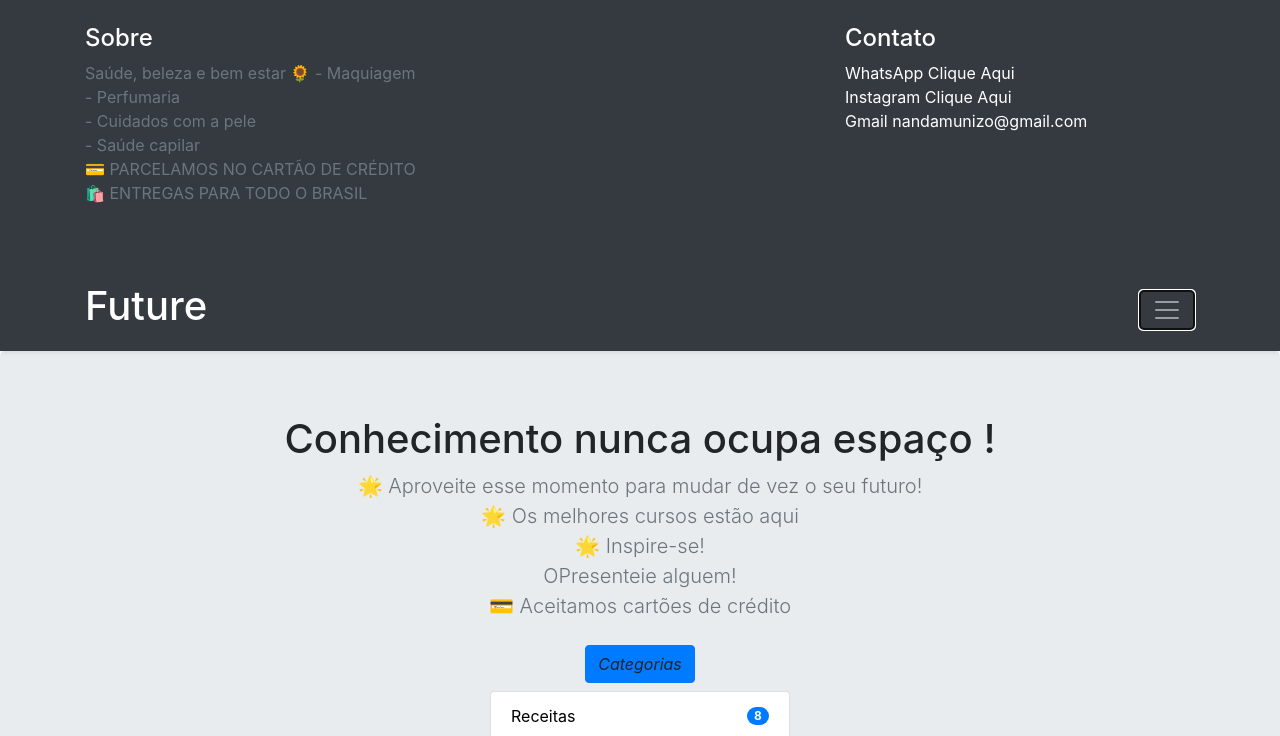
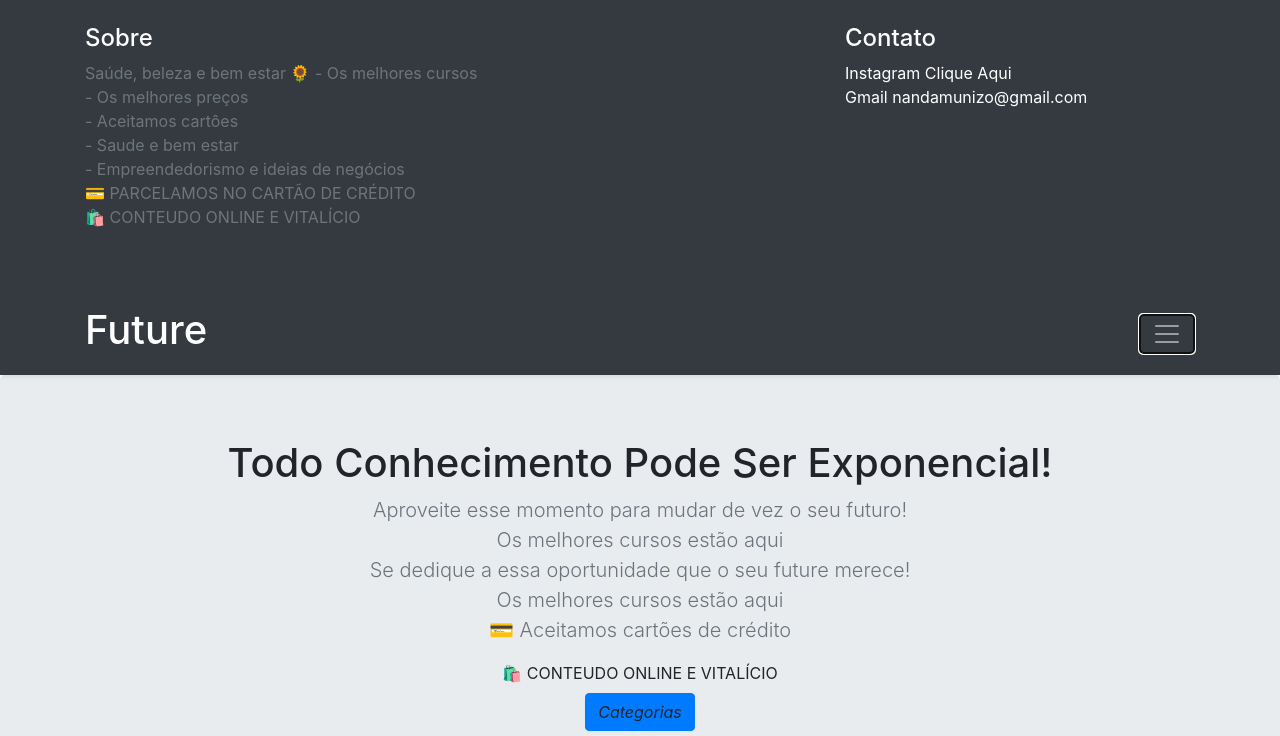
Before and after one commit to Pedro-Muniz-Oliveira/Future-generation, a plain HTML site: page index.html in a window 1280 px wide. Both pictures are taken after a click on the button "Toggle navigation". Shown: the top 736 px of the page. Drawn offline with nearby package versions, Linux system fonts and the light colour scheme.

Commit message:
up end 1

```diff
--- a/index.html
+++ b/index.html
@@ -12,7 +12,6 @@
     <link rel="stylesheet" href="https://stackpath.bootstrapcdn.com/bootstrap/4.3.1/css/bootstrap.min.css" integrity="sha384-ggOyR0iXCbMQv3Xipma34MD+dH/1fQ784/j6cY/iJTQUOhcWr7x9JvoRxT2MZw1T" crossorigin="anonymous">
   </head>
   <body cz-shortcut-listen="true" style="">
-
     <header>
       <div class="collapse bg-dark" id="navbarHeader">
         <div class="container">
@@ -20,12 +19,13 @@
             <div class="col-sm-8 col-md-7 py-4">
               <h4 class="text-white">Sobre</h4>
               <p class="text-muted">Saúde, beleza e bem estar 🌻
-                - Maquiagem<br>
-                - Perfumaria<br>
-                - Cuidados com a pele<br>
-                - Saúde capilar<br>
+                - Os melhores cursos<br>
+                - Os melhores preços<br>
+                - Aceitamos cartôes<br>
+                - Saude e bem estar<br>
+                - Empreendedorismo e ideias de negócios<br>
                 💳 PARCELAMOS NO CARTÃO DE CRÉDITO<br>
-                🛍 ENTREGAS PARA TODO O BRASIL<br>
+                🛍 CONTEUDO ONLINE E VITALÍCIO<br>
 
             <br>
             </p>
@@ -33,9 +33,8 @@
             <div class="col-sm-4 offset-md-1 py-4">
               <h4 class="text-white">Contato</h4>
               <ul class="list-unstyled">
-                <li><a href="https://wa.me/5524992651641?text=Eu%20tenho%20interesse%20nos%20perfumes%20da%20Hinode" class="text-white">WhatsApp Clique Aqui</a></li>
-                <li><a href="https://www.instagram.com/realbeautty/" class="text-white">Instagram Clique Aqui</a></li>
-                <li><a href="http://nandamunizo@gmail.com/" class="text-white">Gmail nandamunizo@gmail.com </a></li>
+                <li><a href="https://www.instagram.com/Moments_Future/" class="text-white">Instagram Clique Aqui</a></li>
+                <li><a href="http://contato.phmd@gmail.com/" class="text-white">Gmail nandamunizo@gmail.com </a></li>
               </ul>
             </div>
           </div>
@@ -57,17 +56,15 @@
 
       <section class="jumbotron text-center">
         <div class="container">
-          <h1 class="jumbotron-heading">Conhecimento nunca ocupa espaço !
+          <h1 class="jumbotron-heading">Todo Conhecimento Pode Ser Exponencial!
           </h1>
-          <p class="lead text-muted">🌟 Aproveite esse momento para mudar de vez o seu futuro! <br>
-            🌟 Os melhores cursos estão aqui
+          <p class="lead text-muted"> Aproveite esse momento para mudar de vez o seu futuro! <br>
+             Os melhores cursos estão aqui<br>
 
-            <br>
-            🌟 Inspire-se!
-            <br>
-
-            OPresenteie alguem!<br>
+            Se dedique a essa oportunidade que o seu future merece!<br>
+            Os melhores cursos estão aqui<br>
             💳 Aceitamos cartões de crédito </p>
+            🛍 CONTEUDO ONLINE E VITALÍCIO<br>
 
 
 
```
Also changed, not shown: Maquiagem.html (+13 -14 lines), Receitas.html (+12 -12 lines).
